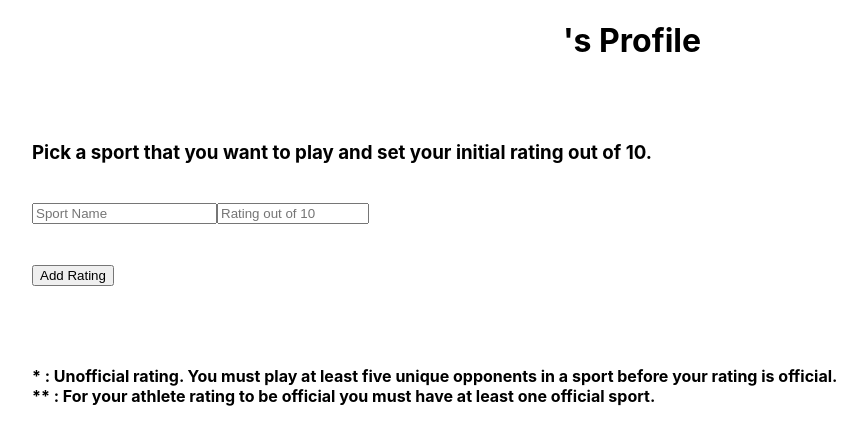
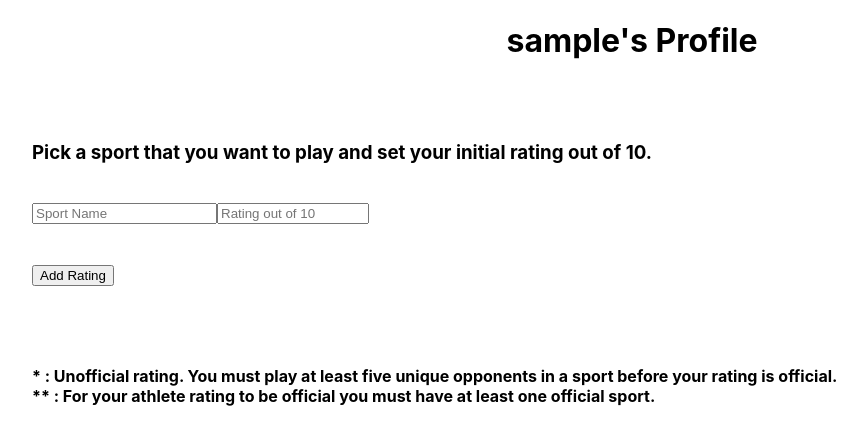
Before and after one commit to 10-Athletes/10jwt-frontend, a React (Create React App) app: page /profile in a window 1280 px wide. Shown: the top 444 px of the page, without its empty margins (8-875 px from the left). Built offline with nearby package versions, Linux system fonts and the light colour scheme; no server answers; sample sign-in values are in the browser's storage.

Commit message:
fixed redirect

```diff
--- a/src/components/Profile.js
+++ b/src/components/Profile.js
@@ -14,7 +14,8 @@ export default class Profile extends Component {
     error: "",
     changed: 0,
     winner: '0',
-    ratingChange: 0
+    ratingChange: 0,
+    username: ""
     }
 
     this.handleChange = this.handleChange.bind(this);
@@ -385,7 +386,7 @@ export default class Profile extends Component {
 
     return(
       <div>
-        <h1 style={{textAlign: "center"}}>{this.state.user.username}'s Profile</h1>
+        <h1 style={{textAlign: "center"}}>{this.state.username}'s Profile</h1>
         <ul style={{paddingLeft: '10%', paddingRight: '30%'}}>
           {athlete}
           {sportsPlayed}
--- a/src/components/Welcome.js
+++ b/src/components/Welcome.js
@@ -16,13 +16,16 @@ class Welcome extends Component {
 
   componentDidMount(){
     let jwt = window.localStorage.getItem('jwt');
-    let result = jwtDecode(jwt)
-    if(result.username){
-      this.setState({username: result.username})
+    if(jwt){
+      let result = jwtDecode(jwt)
+      if(result.username){
+        this.setState({username: result.username})
+      }
     }
     else{
       this.props.history.push('/register')
     }
+
   }
 
   handleLogout () {
```
